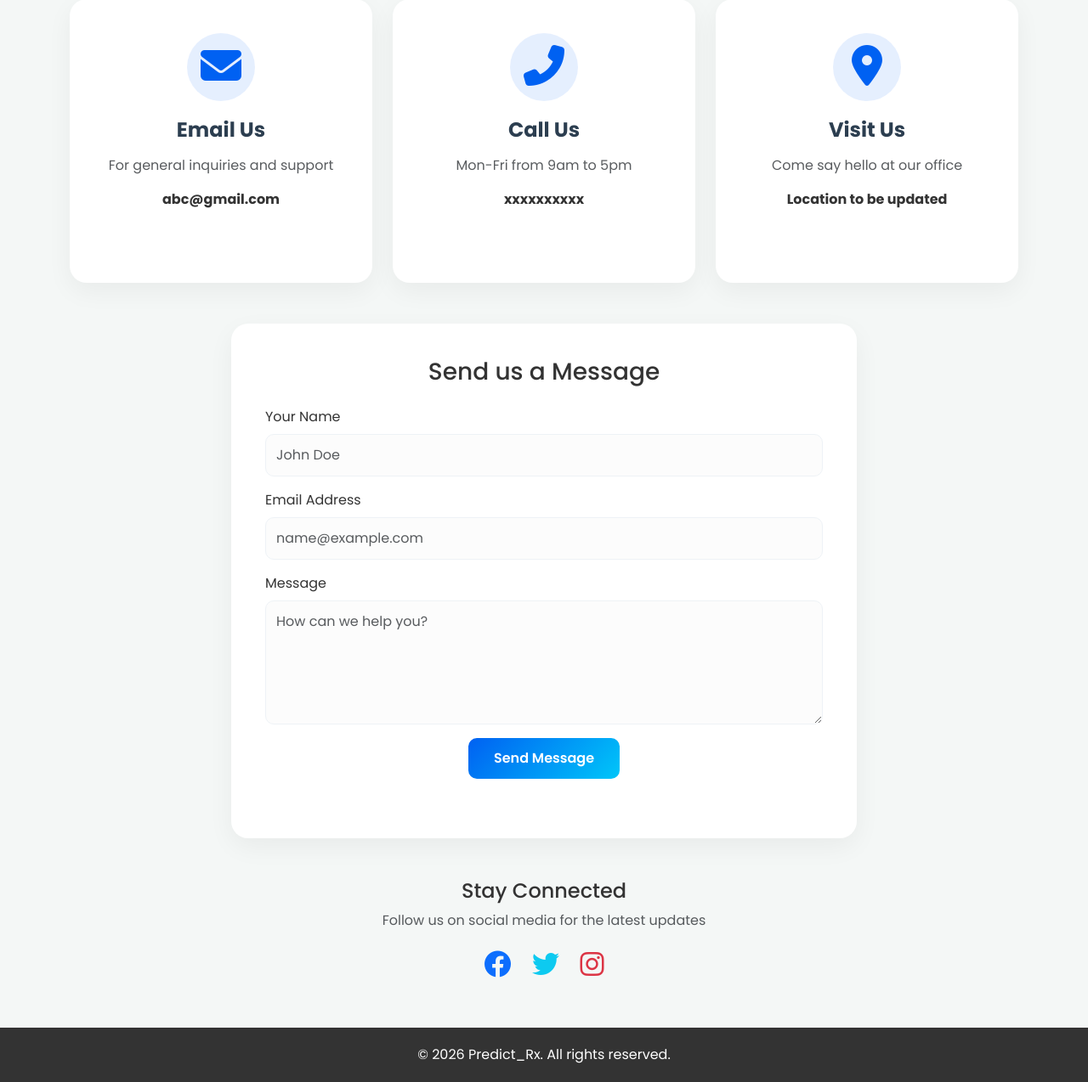
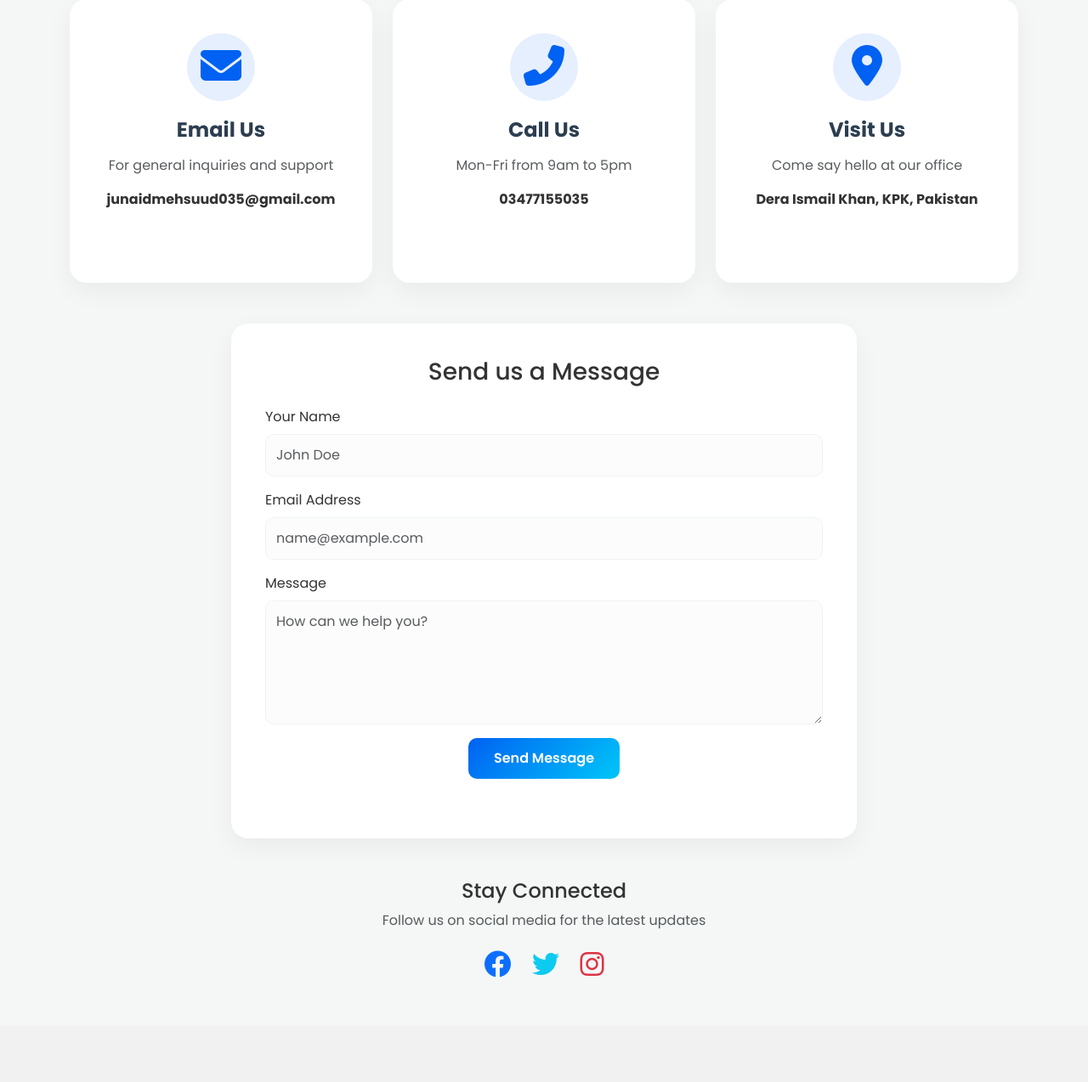
Before and after one commit to YugantikMahapatra/Predict_Rx, a Flask app: page /contact in a window 1280 px wide. Shown: the part 393-1667 px from the top of the page at 85% size. After the commit the page ends 1544 px from the top, so only its background shows below. Run offline with Flask 3, Linux system fonts and the light colour scheme; parts of the project's set-up code (start-up, migrations or seed data) failed here and were passed over.

Commit message:
removed the footer part

```diff
--- a/templates/about.html
+++ b/templates/about.html
@@ -212,9 +212,7 @@
 
     </div>
 
-    <footer>
-        <p class="mb-0">&copy; 2026 Predict_Rx. All rights reserved.</p>
-    </footer>
+    <div class="mt-5"></div>
 
     <script src="https://cdn.jsdelivr.net/npm/bootstrap@5.3.1/dist/js/bootstrap.bundle.min.js" integrity="sha384-HwwvtgBNo3bZJJLYd8oVXjrBZt8cqVSpeBNS5n7C8IVInixGAoxmnlMuBnhbgrkm" crossorigin="anonymous"></script>
   </body>
--- a/templates/contact.html
+++ b/templates/contact.html
@@ -207,7 +207,7 @@
                     <div class="contact-icon"><i class="fas fa-envelope"></i></div>
                     <h4 class="contact-title">Email Us</h4>
                     <p class="text-muted">For general inquiries and support</p>
-                    <p class="fw-bold">abc@gmail.com</p>
+                    <p class="fw-bold">junaidmehsuud035@gmail.com</p>
                 </div>
             </div>
             <div class="col-md-4">
@@ -215,7 +215,7 @@
                     <div class="contact-icon"><i class="fas fa-phone-alt"></i></div>
                     <h4 class="contact-title">Call Us</h4>
                     <p class="text-muted">Mon-Fri from 9am to 5pm</p>
-                    <p class="fw-bold">xxxxxxxxxx</p>
+                    <p class="fw-bold">03477155035</p>
                 </div>
             </div>
             <div class="col-md-4">
@@ -223,7 +223,7 @@
                     <div class="contact-icon"><i class="fas fa-map-marker-alt"></i></div>
                     <h4 class="contact-title">Visit Us</h4>
                     <p class="text-muted">Come say hello at our office</p>
-                    <p class="fw-bold">Location to be updated</p>
+                    <p class="fw-bold">Dera Ismail Khan, KPK, Pakistan</p>
                 </div>
             </div>
         </div>
@@ -265,9 +265,7 @@
 
     </div>
 
-    <footer>
-        <p class="mb-0">&copy; 2026 Predict_Rx. All rights reserved.</p>
-    </footer>
+    <div class="mt-5"></div>
 
     <script src="https://cdn.jsdelivr.net/npm/bootstrap@5.3.1/dist/js/bootstrap.bundle.min.js" integrity="sha384-HwwvtgBNo3bZJJLYd8oVXjrBZt8cqVSpeBNS5n7C8IVInixGAoxmnlMuBnhbgrkm" crossorigin="anonymous"></script>
   </body>
--- a/templates/index.html
+++ b/templates/index.html
@@ -169,9 +169,7 @@
     </div>
 </div>
 
-<footer class="text-center mt-5">
-    <p class="mb-0">&copy; 2023 Predict_Rx. All rights reserved.</p>
-</footer>
+<div class="mt-5"></div>
 
     <!-- Bootstrap JS -->
     <script src="https://cdn.jsdelivr.net/npm/bootstrap@5.3.1/dist/js/bootstrap.bundle.min.js" integrity="sha384-HwwvtgBNo3bZJJLYd8oVXjrBZt8cqVSpeBNS5n7C8IVInixGAoxmnlMuBnhbgrkm" crossorigin="anonymous"></script>
```
